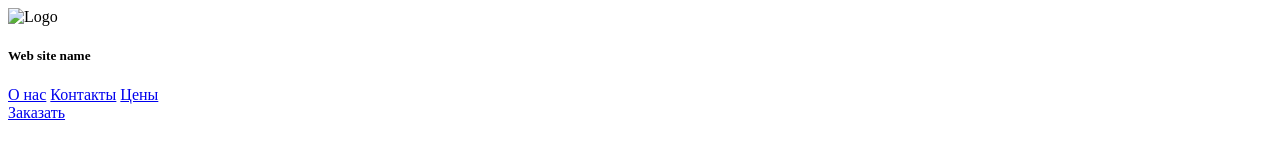
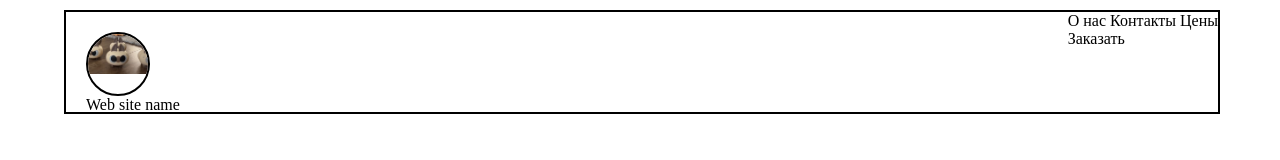
Before and after one commit to Verefer/d2, a plain HTML site: page index.html in a window 1280 px wide. Drawn offline with Linux system fonts and the light colour scheme.

Commit message:
modified:   D2.psd 	new file:   OGLdpf.log 	modified:   css/styles.css 	new file:   img/logo.png 	modified:   index.html

```diff
--- a/css/styles.css
+++ b/css/styles.css
@@ -0,0 +1,41 @@
+body{
+        width: 90%;
+        margin: auto;
+        padding: 10px 0;
+}
+
+header{
+        border: 2px solid black;
+        width: 100%;
+        height: 100px;
+}
+
+.headerleft{
+        float: left;
+        padding: 20px;
+        margin: auto;
+}
+
+.headerright{
+        float: right;
+}
+
+.logo{
+        border-radius: 50%;
+        border: 2px solid black;
+        width: 60px;
+        height: 60px;
+        overflow: hidden;
+        border-radius: 50%;
+}
+
+.logo img{
+        display: block;
+        width: 100%;
+        height: auto;
+}
+
+a{
+        text-decoration: none;
+        color: black;
+}
--- a/index.html
+++ b/index.html
@@ -5,12 +5,15 @@
         <meta http-equiv="X-UA-Compatible" content="IE=edge">
         <meta name="viewport" content="width=device-width, initial-scale=1.0">
         <title>D2</title>
+        <link rel="stylesheet" href="css/styles.css">
 </head>
 <body>
         <header>
                 <div class="headerleft">
-                        <img src="img/logo.png" alt="Logo">
-                        <h5>Web site name</h5>
+                        <div class="logo">
+                                <img  src="img/logo.png" alt="Logo">
+                        </div>
+                        <a href="#">Web site name</a>
                 </div>
                 <div class="headerright">
                         <a href="#">О нас</a>
```
Also changed, not shown: img/logo.png (added), 2 other files.
